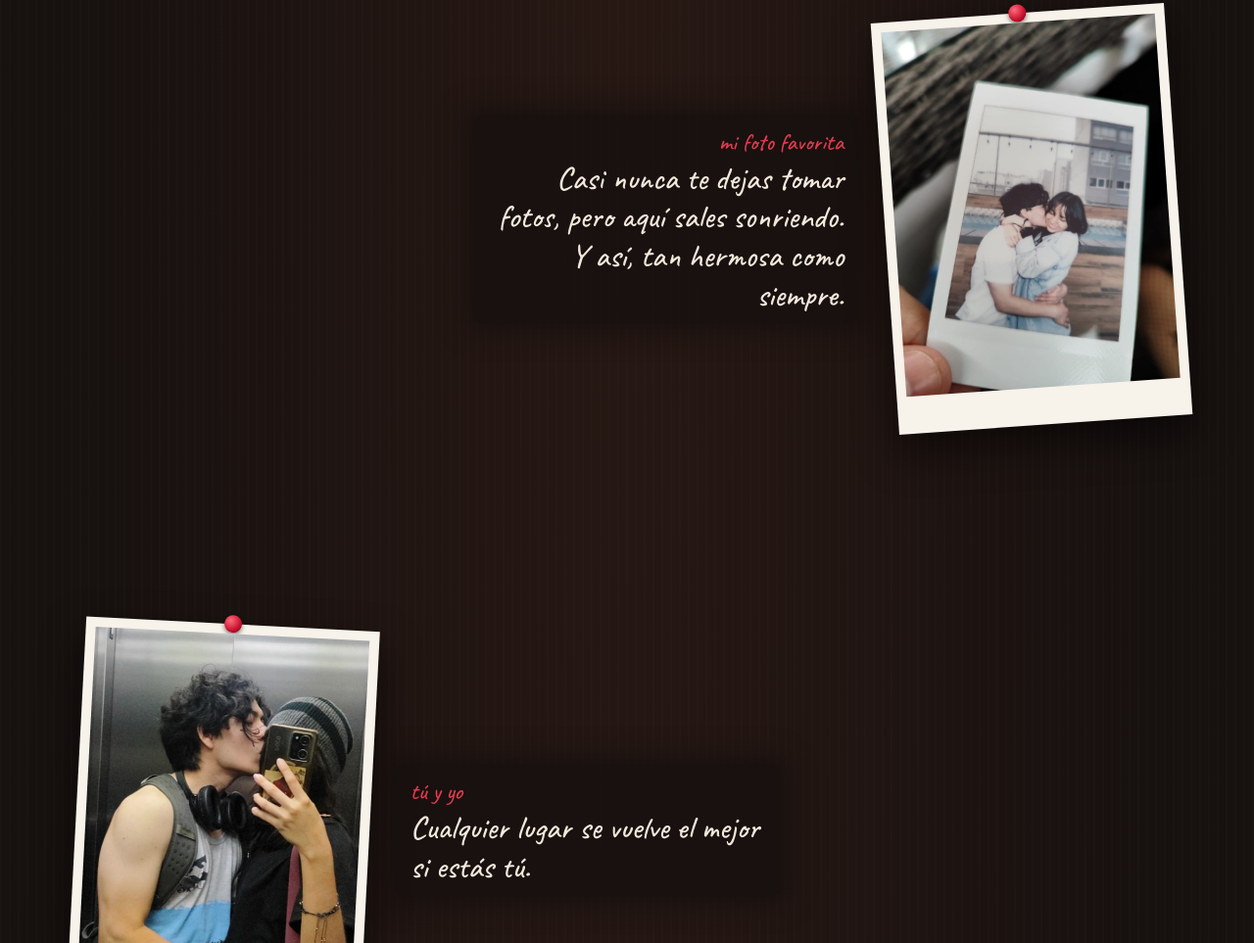
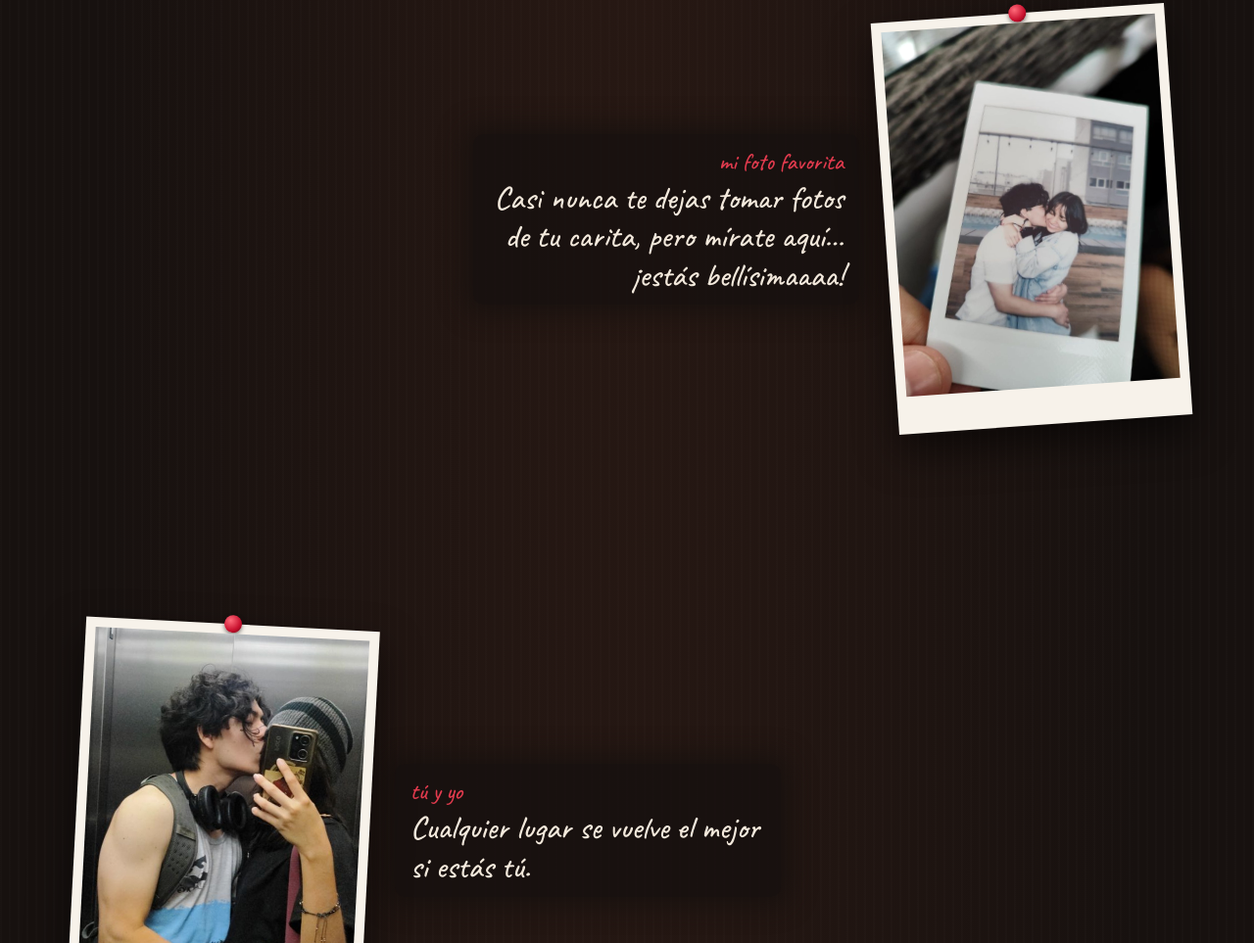
Before and after one commit to Lettuze/para-xio, a plain HTML site: page index.html in a window 1280 px wide. Shown: the part 888-1851 px from the top of the page at 98% size. Drawn offline with nearby package versions, Linux system fonts and the light colour scheme.

Commit message:
Frase de la primera foto
Co-Authored-By: Claude Opus 5.5 <noreply@anthropic.com>
Claude-Session: https://claude.ai/code/session_01KLz9tQQSM27WMjGsAboN1t

```diff
--- a/index.html
+++ b/index.html
@@ -120,7 +120,7 @@
 <!-- Nudos: cambia las frases por las tuyas -->
 <section class="knot"><div class="card">
   <div class="polaroid" style="--r:-4deg"><span class="pin"></span><img src="img/1.jpg" alt="Nosotros en una foto instantánea"></div>
-  <div class="note"><div class="when">mi foto favorita</div><p>Casi nunca te dejas tomar fotos, pero aquí sales sonriendo. Y así, tan hermosa como siempre.</p></div>
+  <div class="note"><div class="when">mi foto favorita</div><p>Casi nunca te dejas tomar fotos de tu carita, pero mírate aquí… ¡estás bellísimaaaa!</p></div>
 </div></section>
 
 <section class="knot"><div class="card">
```
